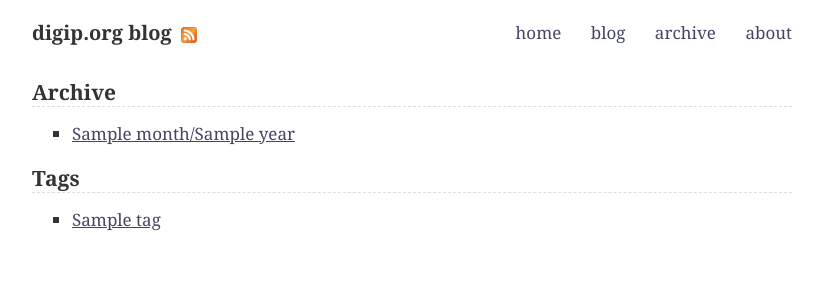
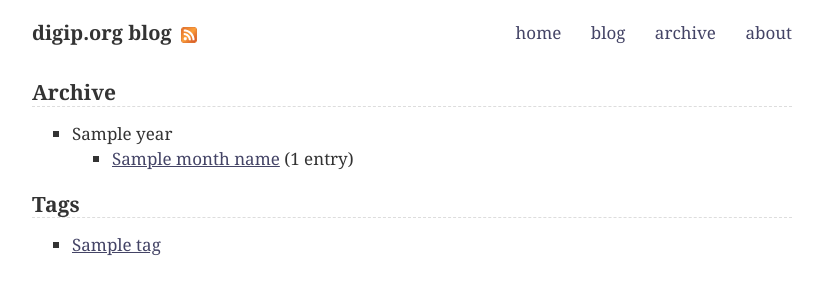
Before and after one commit to akheron/www.digip.org, a Python web app: template templates/blog/archive_index.html in a window 1280 px wide. Shown: the top 300 px of the page, without its empty margins (228-1051 px from the left). Run offline with Jinja, Linux system fonts and the light colour scheme; the template is opened without the code that fills it: most values are stand-ins (such as "Sample title", 1, 10 or a date in 2020); some libraries are stand-ins or nearby versions.

Commit message:
blog: Beautify the archive

```diff
--- a/templates/blog/archive.html
+++ b/templates/blog/archive.html
@@ -1,9 +1,10 @@
 {% extends "blog/base.html" %}
-{% set title = "Archive for %s/%s &mdash; digip.org blog" % (month, year) %}
+{% set month_name = month_names[month - 1] %}
+{% set title = "Archive for %s %s &mdash; digip.org blog" % (month_name, year) %}
 
 {% block blogcontent %}
 <section>
-  <h2>Archive for {{ month }}/{{ year }}</h2>
+  <h2>Archive for {{ month_name }} {{ year }}</h2>
 
   <ul>
     {% for entry in entries %}
--- a/templates/blog/archive_index.html
+++ b/templates/blog/archive_index.html
@@ -7,9 +7,18 @@
 
   <ul>
     {% for year in archive %}
-    {% for month in archive[year] %}
-    <li><a href="../{{ year }}/{{ "%02d"|format(month) }}/">{{ month }}/{{ year }}</a></li>
-    {% endfor %}
+    <li>
+      {{ year }}
+      <ul>
+        {% for month in archive[year] %}
+        <li>
+          {% set count = archive[year][month]|length %}
+          <a href="../{{ year }}/{{ "%02d"|format(month) }}/">{{ month_names[month - 1] }}</a>
+          {% if count == 1 %}(1 entry){% else %}({{ count }} entries){% endif %}
+        </li>
+        {% endfor %}
+      </ul>
+    </li>
     {% endfor %}
   </ul>
 </section>
```
Also changed, not shown: lib/blog.py (+10 -2 lines).
